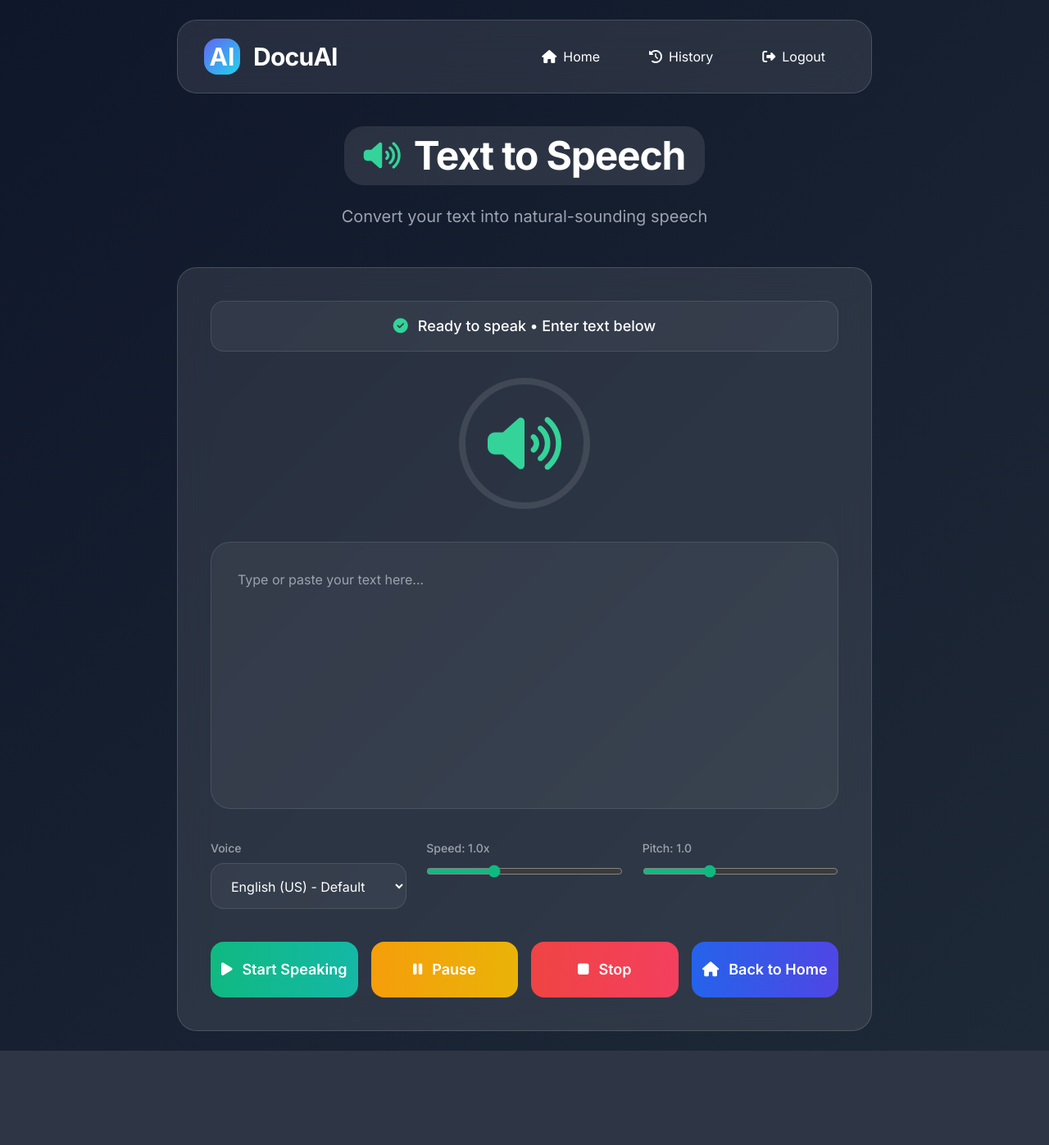
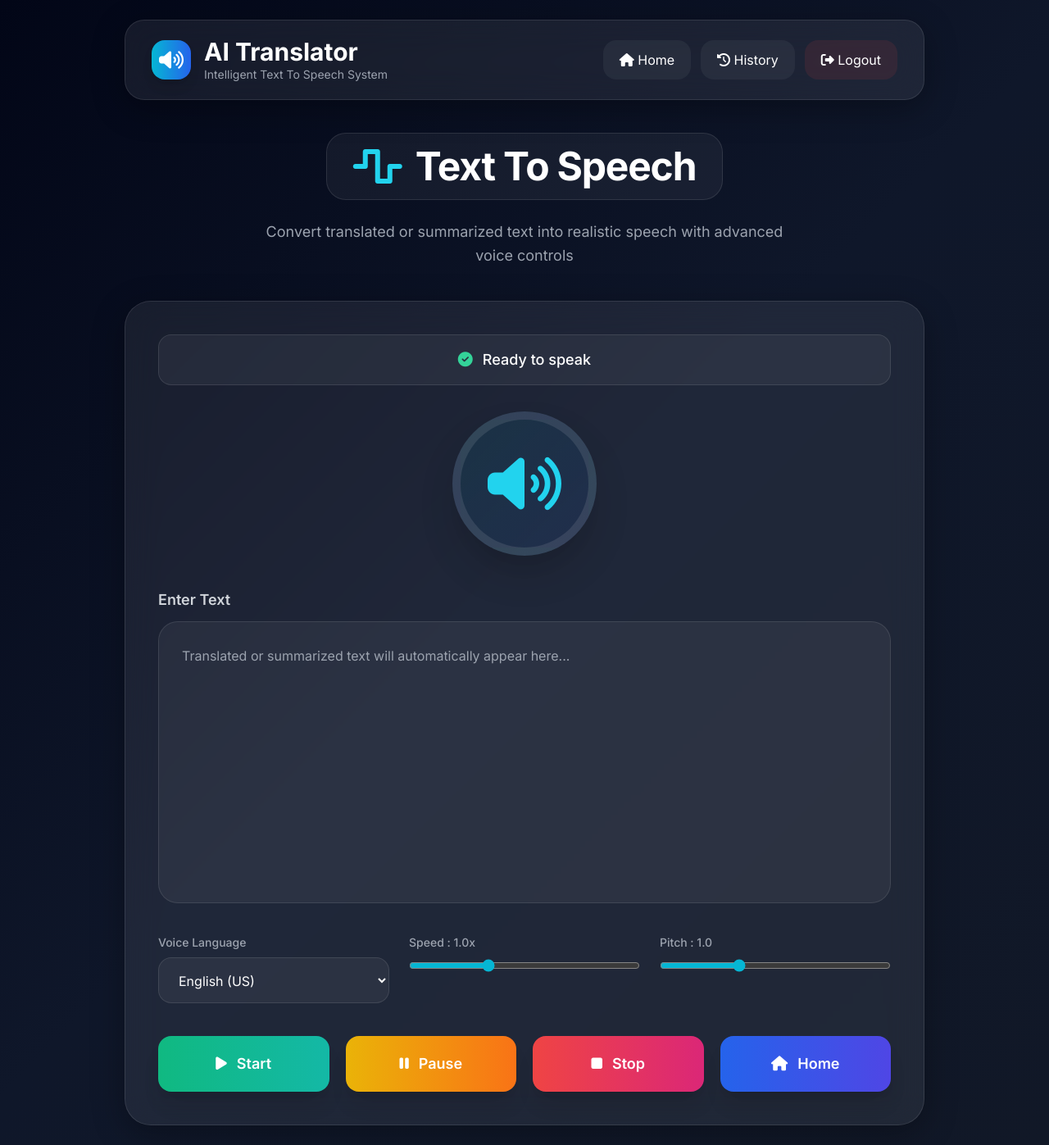
Before and after one commit to devanshsinghtomar/-AI-document-processing-platform-2, a Flask app: page /text-to-speech in a window 1280 px wide. Shown: the whole page at 82% size. Before the commit the page ends 1282 px from the top, so only its background shows below. Run offline with Flask 3, Linux system fonts and the light colour scheme; the visitor is signed in with stand-in values (Sample User, id 1); some libraries are stand-ins or nearby versions.

Commit message:
Update text_to_speech.html

```diff
--- a/templates/text_to_speech.html
+++ b/templates/text_to_speech.html
@@ -4,246 +4,538 @@
     <meta charset="UTF-8">
     <meta name="viewport" content="width=device-width, initial-scale=1.0">
     <title>Text to Speech - DocuAI</title>
+
     <script src="https://cdn.tailwindcss.com"></script>
-    <link rel="stylesheet" href="https://cdnjs.cloudflare.com/ajax/libs/font-awesome/6.6.0/css/all.min.css">
+
+    <link rel="stylesheet"
+    href="https://cdnjs.cloudflare.com/ajax/libs/font-awesome/6.6.0/css/all.min.css">
+
     <style>
+
         @import url('https://fonts.googleapis.com/css2?family=Inter:wght@400;500;600;700&display=swap');
 
-        * {
-            font-family: 'Inter', system-ui, sans-serif;
+        *{
+            font-family:'Inter',system-ui,sans-serif;
         }
 
-        body {
-            background: linear-gradient(135deg, #0f172a 0%, #1e2937 100%);
-            min-height: 100vh;
+        body{
+            background:
+            linear-gradient(135deg,#020617 0%,#0f172a 50%,#111827 100%);
+            min-height:100vh;
+            overflow-x:hidden;
         }
 
-        .glass {
-            background: rgba(255, 255, 255, 0.09);
-            backdrop-filter: blur(20px);
-            border: 1px solid rgba(255, 255, 255, 0.15);
+        .glass{
+            background:rgba(255,255,255,0.07);
+            backdrop-filter:blur(20px);
+            border:1px solid rgba(255,255,255,0.1);
+            box-shadow:0 10px 40px rgba(0,0,0,0.3);
         }
 
-        .speaking {
-            animation: speakPulse 1.2s infinite;
+        .speaking{
+            animation:speakPulse 1.2s infinite;
         }
 
-        @keyframes speakPulse {
-            0%, 100% { transform: scale(1); }
-            50% { transform: scale(1.08); }
+        @keyframes speakPulse{
+
+            0%,100%{
+                transform:scale(1);
             }
+
+            50%{
+                transform:scale(1.08);
+            }
+
+        }
+
+        textarea::-webkit-scrollbar{
+            width:8px;
+        }
+
+        textarea::-webkit-scrollbar-thumb{
+            background:#334155;
+            border-radius:10px;
+        }
+
     </style>
+
 </head>
+
 <body class="text-white">
-    <div class="max-w-4xl mx-auto p-6">
-        <!-- Navbar -->
-        <nav class="glass rounded-3xl px-8 py-5 flex items-center justify-between mb-10">
+
+    <div class="max-w-5xl mx-auto p-6">
+
+        <!-- NAVBAR -->
+
+        <nav class="glass rounded-3xl px-8 py-5 flex flex-col md:flex-row items-center justify-between gap-5 mb-10">
+
             <div class="flex items-center gap-4">
-                <div class="w-11 h-11 bg-gradient-to-br from-indigo-500 to-cyan-400 rounded-2xl flex items-center justify-center">
-                    <span class="text-white text-3xl font-bold">AI</span>
-                </div>
-                <div>
-                    <h1 class="text-3xl font-bold tracking-tight">DocuAI</h1>
-                </div>
+
+                <div class="w-12 h-12 rounded-2xl bg-gradient-to-r from-cyan-500 to-blue-600 flex items-center justify-center shadow-lg">
+                    <i class="fa-solid fa-volume-high text-2xl"></i>
                 </div>
 
-            <div class="flex items-center gap-3">
-                <a href="/" class="flex items-center gap-2 px-6 py-3 hover:bg-white/10 rounded-2xl transition">
-                    <i class="fa-solid fa-house"></i>
-                    Home
-                </a>
-                <a href="/history" class="flex items-center gap-2 px-6 py-3 hover:bg-white/10 rounded-2xl transition">
-                    <i class="fa-solid fa-clock-rotate-left"></i>
-                    History
-                </a>
-                <a href="/logout" class="flex items-center gap-2 px-6 py-3 hover:bg-red-500/10 hover:text-red-400 rounded-2xl transition">
-                    <i class="fa-solid fa-right-from-bracket"></i>
-                    Logout
-                </a>
-            </div>
-        </nav>
+                <div>
+                    <h1 class="text-3xl font-bold">
+                        AI Translator
+                    </h1>
 
-        <!-- Header -->
-        <div class="text-center mb-12">
-            <div class="inline-flex items-center gap-4 bg-white/10 px-6 py-3 rounded-3xl mb-6">
-                <i class="fa-solid fa-volume-high text-4xl text-emerald-400"></i>
-                <h1 class="text-5xl font-bold tracking-tight">Text to Speech</h1>
-            </div>
-            <p class="text-gray-400 text-xl max-w-lg mx-auto">
-                Convert your text into natural-sounding speech
+                    <p class="text-gray-400 text-sm">
+                        Intelligent Text To Speech System
                     </p>
                 </div>
 
-        <div class="glass rounded-3xl p-10">
-            <!-- Status -->
-            <div id="statusBar" class="flex items-center justify-center gap-3 bg-white/5 border border-white/10 rounded-2xl py-4 mb-8 text-lg font-medium">
-                <i class="fa-solid fa-circle-check text-emerald-400"></i>
-                <span id="statusText">Ready to speak • Enter text below</span>
             </div>
 
-            <!-- Speaker Visual -->
-            <div id="speakerContainer"
-                 class="w-40 h-40 mx-auto mb-10 rounded-full border-8 border-white/10 flex items-center justify-center">
-                <i id="speakerIcon" class="fa-solid fa-volume-high text-7xl text-emerald-400"></i>
+            <div class="flex flex-wrap items-center gap-3">
+
+                <a href="/"
+                class="px-5 py-3 rounded-2xl bg-white/5 hover:bg-blue-600 transition-all duration-300">
+
+                    <i class="fa-solid fa-house"></i>
+                    Home
+
+                </a>
+
+                <a href="/history-page"
+                class="px-5 py-3 rounded-2xl bg-white/5 hover:bg-purple-600 transition-all duration-300">
+
+                    <i class="fa-solid fa-clock-rotate-left"></i>
+                    History
+
+                </a>
+
+                <a href="/logout"
+                class="px-5 py-3 rounded-2xl bg-red-500/10 hover:bg-red-500 transition-all duration-300">
+
+                    <i class="fa-solid fa-right-from-bracket"></i>
+                    Logout
+
+                </a>
+
             </div>
 
-            <!-- Text Input -->
-            <textarea id="textInput" rows="10"
-                class="w-full bg-white/5 border border-white/10 focus:border-emerald-500 rounded-3xl p-8 text-white placeholder-gray-400 focus:outline-none text-base leading-relaxed resize-none"
-                placeholder="Type or paste your text here..."></textarea>
+        </nav>
 
-            <!-- Voice Settings -->
-            <div class="grid grid-cols-1 md:grid-cols-3 gap-6 mt-8">
-                <div>
-                    <label class="block text-sm font-medium text-gray-400 mb-2">Voice</label>
-                    <select id="voiceSelect"
-                            class="w-full bg-white/5 border border-white/10 rounded-2xl px-5 py-4 focus:outline-none focus:border-emerald-500">
-                        <option value="en-US">English (US) - Default</option>
-                    </select>
-                </div>
-                <div>
-                    <label class="block text-sm font-medium text-gray-400 mb-2">Speed: <span id="rateValue">1.0</span>x</label>
-                    <input type="range" id="rate" min="0.5" max="2" step="0.1" value="1"
-                           class="w-full accent-emerald-500">
-                </div>
-                <div>
-                    <label class="block text-sm font-medium text-gray-400 mb-2">Pitch: <span id="pitchValue">1.0</span></label>
-                    <input type="range" id="pitch" min="0.5" max="2" step="0.1" value="1"
-                           class="w-full accent-emerald-500">
-                </div>
+        <!-- HEADER -->
+
+        <div class="text-center mb-10">
+
+            <div class="inline-flex items-center gap-4 px-8 py-4 rounded-3xl bg-white/5 border border-white/10 mb-6">
+
+                <i class="fa-solid fa-wave-square text-5xl text-cyan-400"></i>
+
+                <h1 class="text-5xl font-bold tracking-tight">
+                    Text To Speech
+                </h1>
+
             </div>
 
-            <!-- Action Buttons -->
-            <div class="grid grid-cols-2 md:grid-cols-4 gap-4 mt-10">
-                <button onclick="startSpeech()" id="startBtn"
-                        class="flex items-center justify-center gap-3 bg-gradient-to-r from-emerald-500 to-teal-500 py-5 rounded-2xl font-semibold text-lg transition hover:scale-105">
+            <p class="text-gray-400 text-lg max-w-2xl mx-auto leading-relaxed">
+                Convert translated or summarized text into realistic speech with advanced voice controls
+            </p>
+
+        </div>
+
+        <!-- MAIN CARD -->
+
+        <div class="glass rounded-[32px] p-8 md:p-10">
+
+            <!-- STATUS -->
+
+            <div id="statusBar"
+            class="flex items-center justify-center gap-3 bg-white/5 border border-white/10 rounded-2xl py-4 mb-8 text-lg font-medium">
+
+                <i class="fa-solid fa-circle-check text-emerald-400"></i>
+
+                <span id="statusText">
+                    Ready to speak
+                </span>
+
+            </div>
+
+            <!-- SPEAKER -->
+
+            <div class="flex justify-center mb-10">
+
+                <div id="speakerContainer"
+                class="w-44 h-44 rounded-full border-[10px] border-white/10 flex items-center justify-center bg-gradient-to-br from-cyan-500/10 to-blue-600/10 shadow-2xl">
+
+                    <i id="speakerIcon"
+                    class="fa-solid fa-volume-high text-7xl text-cyan-400"></i>
+
+                </div>
+
+            </div>
+
+            <!-- TEXT AREA -->
+
+            <div>
+
+                <label class="block text-gray-300 mb-3 text-lg font-semibold">
+                    Enter Text
+                </label>
+
+                <textarea
+                id="textInput"
+                rows="11"
+                class="w-full bg-white/5 border border-white/10 focus:border-cyan-500 rounded-3xl p-7 text-white placeholder-gray-400 focus:outline-none text-base leading-relaxed resize-none"
+                placeholder="Translated or summarized text will automatically appear here..."></textarea>
+
+            </div>
+
+            <!-- SETTINGS -->
+
+            <div class="grid grid-cols-1 md:grid-cols-3 gap-6 mt-8">
+
+                <!-- VOICE -->
+
+                <div>
+
+                    <label class="block text-sm font-medium text-gray-400 mb-2">
+                        Voice Language
+                    </label>
+
+                    <select id="voiceSelect"
+                    class="w-full bg-white/5 border border-white/10 rounded-2xl px-5 py-4 focus:outline-none focus:border-cyan-500">
+
+                        <option value="en-US">
+                            English (US)
+                        </option>
+
+                        <option value="hi-IN">
+                            Hindi
+                        </option>
+
+                        <option value="fr-FR">
+                            French
+                        </option>
+
+                        <option value="de-DE">
+                            German
+                        </option>
+
+                        <option value="es-ES">
+                            Spanish
+                        </option>
+
+                    </select>
+
+                </div>
+
+                <!-- SPEED -->
+
+                <div>
+
+                    <label class="block text-sm font-medium text-gray-400 mb-2">
+                        Speed :
+                        <span id="rateValue">1.0</span>x
+                    </label>
+
+                    <input
+                    type="range"
+                    id="rate"
+                    min="0.5"
+                    max="2"
+                    step="0.1"
+                    value="1"
+                    class="w-full accent-cyan-500">
+
+                </div>
+
+                <!-- PITCH -->
+
+                <div>
+
+                    <label class="block text-sm font-medium text-gray-400 mb-2">
+                        Pitch :
+                        <span id="pitchValue">1.0</span>
+                    </label>
+
+                    <input
+                    type="range"
+                    id="pitch"
+                    min="0.5"
+                    max="2"
+                    step="0.1"
+                    value="1"
+                    class="w-full accent-cyan-500">
+
+                </div>
+
+            </div>
+
+            <!-- BUTTONS -->
+
+            <div class="grid grid-cols-2 md:grid-cols-4 gap-5 mt-10">
+
+                <button
+                onclick="startSpeech()"
+                class="flex items-center justify-center gap-3 bg-gradient-to-r from-emerald-500 to-teal-500 py-5 rounded-2xl font-semibold text-lg hover:scale-105 transition-all duration-300 shadow-xl">
+
                     <i class="fa-solid fa-play"></i>
-                    <span>Start Speaking</span>
+                    Start
+
                 </button>
 
-                <button onclick="pauseSpeech()"
-                        class="flex items-center justify-center gap-3 bg-gradient-to-r from-amber-500 to-yellow-500 py-5 rounded-2xl font-semibold text-lg transition hover:scale-105">
+                <button
+                onclick="pauseSpeech()"
+                class="flex items-center justify-center gap-3 bg-gradient-to-r from-yellow-500 to-orange-500 py-5 rounded-2xl font-semibold text-lg hover:scale-105 transition-all duration-300 shadow-xl">
+
                     <i class="fa-solid fa-pause"></i>
                     Pause
+
                 </button>
 
-                <button onclick="stopSpeech()"
-                        class="flex items-center justify-center gap-3 bg-gradient-to-r from-red-500 to-rose-500 py-5 rounded-2xl font-semibold text-lg transition hover:scale-105">
+                <button
+                onclick="stopSpeech()"
+                class="flex items-center justify-center gap-3 bg-gradient-to-r from-red-500 to-pink-600 py-5 rounded-2xl font-semibold text-lg hover:scale-105 transition-all duration-300 shadow-xl">
+
                     <i class="fa-solid fa-stop"></i>
                     Stop
+
                 </button>
 
-                <button onclick="goHome()"
-                        class="flex items-center justify-center gap-3 bg-gradient-to-r from-blue-600 to-indigo-600 py-5 rounded-2xl font-semibold text-lg transition hover:scale-105">
+                <button
+                onclick="goHome()"
+                class="flex items-center justify-center gap-3 bg-gradient-to-r from-blue-600 to-indigo-600 py-5 rounded-2xl font-semibold text-lg hover:scale-105 transition-all duration-300 shadow-xl">
+
                     <i class="fa-solid fa-house"></i>
-                    Back to Home
+                    Home
+
                 </button>
-            </div>
-        </div>
+
             </div>
 
-    <!-- Toast -->
-    <div id="toast" class="fixed bottom-6 right-6 hidden bg-gray-800 border border-gray-700 rounded-2xl px-6 py-4 shadow-2xl"></div>
+        </div>
+
+    </div>
+
+    <!-- TOAST -->
+
+    <div id="toast"
+    class="fixed bottom-6 right-6 hidden bg-slate-900 border border-slate-700 rounded-2xl px-6 py-4 shadow-2xl z-50">
+    </div>
 
 <script>
-        let utterance = new SpeechSynthesisUtterance();
-        let isSpeaking = false;
-        let isPaused = false;
 
-        function showToast(message, type = "success") {
-            const toast = document.getElementById('toast');
+/* =========================================
+AUTO LOAD OUTPUT TEXT
+========================================= */
+
+window.onload = function(){
+
+    const savedText =
+    localStorage.getItem("ttsText");
+
+    if(savedText){
+
+        document.getElementById("textInput").value =
+        savedText;
+
+    }
+
+};
+
+/* =========================================
+VARIABLES
+========================================= */
+
+let utterance =
+new SpeechSynthesisUtterance();
+
+/* =========================================
+TOAST
+========================================= */
+
+function showToast(message,type="success"){
+
+    const toast =
+    document.getElementById('toast');
+
     toast.innerHTML = `
         <div class="flex items-center gap-3">
-                    <i class="fa-solid ${type === 'success' ? 'fa-check-circle text-green-400' : 'fa-exclamation-circle text-red-400'}"></i>
+            <i class="fa-solid ${
+                type === "success"
+                ?
+                "fa-circle-check text-green-400"
+                :
+                "fa-circle-xmark text-red-400"
+            }"></i>
+
             <span>${message}</span>
         </div>
     `;
+
     toast.classList.remove('hidden');
-            setTimeout(() => toast.classList.add('hidden'), 3000);
+
+    setTimeout(()=>{
+
+        toast.classList.add('hidden');
+
+    },3000);
+
 }
 
-        function updateStatus(text) {
-            document.getElementById('statusText').innerHTML = text;
+/* =========================================
+STATUS
+========================================= */
+
+function updateStatus(message){
+
+    document.getElementById("statusText").innerText =
+    message;
+
 }
 
-        function updateSpeakerVisual(isActive) {
-            const container = document.getElementById('speakerContainer');
-            if (isActive) {
-                container.classList.add('speaking');
-            } else {
-                container.classList.remove('speaking');
-            }
+/* =========================================
+SPEAKER VISUAL
+========================================= */
+
+function updateSpeakerVisual(active){
+
+    const speaker =
+    document.getElementById("speakerContainer");
+
+    if(active){
+
+        speaker.classList.add("speaking");
+
+    }else{
+
+        speaker.classList.remove("speaking");
+
     }
 
-        function startSpeech() {
-            const text = document.getElementById("textInput").value.trim();
-            if (!text) {
-                showToast("Please enter some text", "error");
-                return;
 }
 
+/* =========================================
+START SPEECH
+========================================= */
+
+function startSpeech(){
+
+    const text =
+    document.getElementById("textInput")
+    .value
+    .trim();
+
+    if(!text){
+
+        showToast(
+            "Please enter some text",
+            "error"
+        );
+
+        return;
+
+    }
+
+    utterance =
+    new SpeechSynthesisUtterance();
+
     utterance.text = text;
-            utterance.lang = "en-US";
-            utterance.rate = parseFloat(document.getElementById("rate").value);
-            utterance.pitch = parseFloat(document.getElementById("pitch").value);
 
-            window.speechSynthesis.cancel(); // Clear previous
+    utterance.lang =
+    document.getElementById("voiceSelect").value;
+
+    utterance.rate =
+    parseFloat(
+        document.getElementById("rate").value
+    );
+
+    utterance.pitch =
+    parseFloat(
+        document.getElementById("pitch").value
+    );
+
+    window.speechSynthesis.cancel();
+
     window.speechSynthesis.speak(utterance);
 
-            isSpeaking = true;
-            isPaused = false;
     updateSpeakerVisual(true);
+
     updateStatus("🔊 Speaking...");
+
     showToast("Speech started");
+
+    utterance.onend = function(){
+
+        updateSpeakerVisual(false);
+
+        updateStatus("✅ Speech completed");
+
+    };
+
 }
 
-        function pauseSpeech() {
-            if (window.speechSynthesis.speaking) {
+/* =========================================
+PAUSE
+========================================= */
+
+function pauseSpeech(){
+
     window.speechSynthesis.pause();
-                isPaused = true;
-                updateStatus("⏸️ Paused");
+
+    updateStatus("⏸ Speech paused");
+
     showToast("Speech paused");
-            }
+
 }
 
-        function stopSpeech() {
+/* =========================================
+STOP
+========================================= */
+
+function stopSpeech(){
+
     window.speechSynthesis.cancel();
-            isSpeaking = false;
-            isPaused = false;
+
     updateSpeakerVisual(false);
-            updateStatus("✅ Stopped");
+
+    updateStatus("⏹ Speech stopped");
+
     showToast("Speech stopped");
+
 }
 
-        function goHome() {
+/* =========================================
+HOME
+========================================= */
+
+function goHome(){
+
     window.location.href = "/";
+
 }
 
-        // Range value display
-        document.getElementById("rate").addEventListener("input", function() {
-            document.getElementById("rateValue").textContent = this.value;
+/* =========================================
+RATE VALUE
+========================================= */
+
+document.getElementById("rate")
+.addEventListener("input",function(){
+
+    document.getElementById("rateValue")
+    .innerText =
+    this.value;
+
 });
 
-        document.getElementById("pitch").addEventListener("input", function() {
-            document.getElementById("pitchValue").textContent = this.value;
+/* =========================================
+PITCH VALUE
+========================================= */
+
+document.getElementById("pitch")
+.addEventListener("input",function(){
+
+    document.getElementById("pitchValue")
+    .innerText =
+    this.value;
+
 });
 
-        // Auto-stop visual when speech ends
-        utterance.onend = function() {
-            isSpeaking = false;
-            updateSpeakerVisual(false);
-            updateStatus("✅ Speech finished");
-        };
+</script>
 
-        // Keyboard shortcuts
-        document.addEventListener('keydown', function(e) {
-            if (e.key === "Enter" && document.getElementById("textInput") === document.activeElement) {
-                if (e.ctrlKey) {
-                    e.preventDefault();
-                    startSpeech();
-                }
-            }
-        });
-    </script>
 </body>
 </html>
```
Lines whose indentation alone changed are shown as unchanged.
